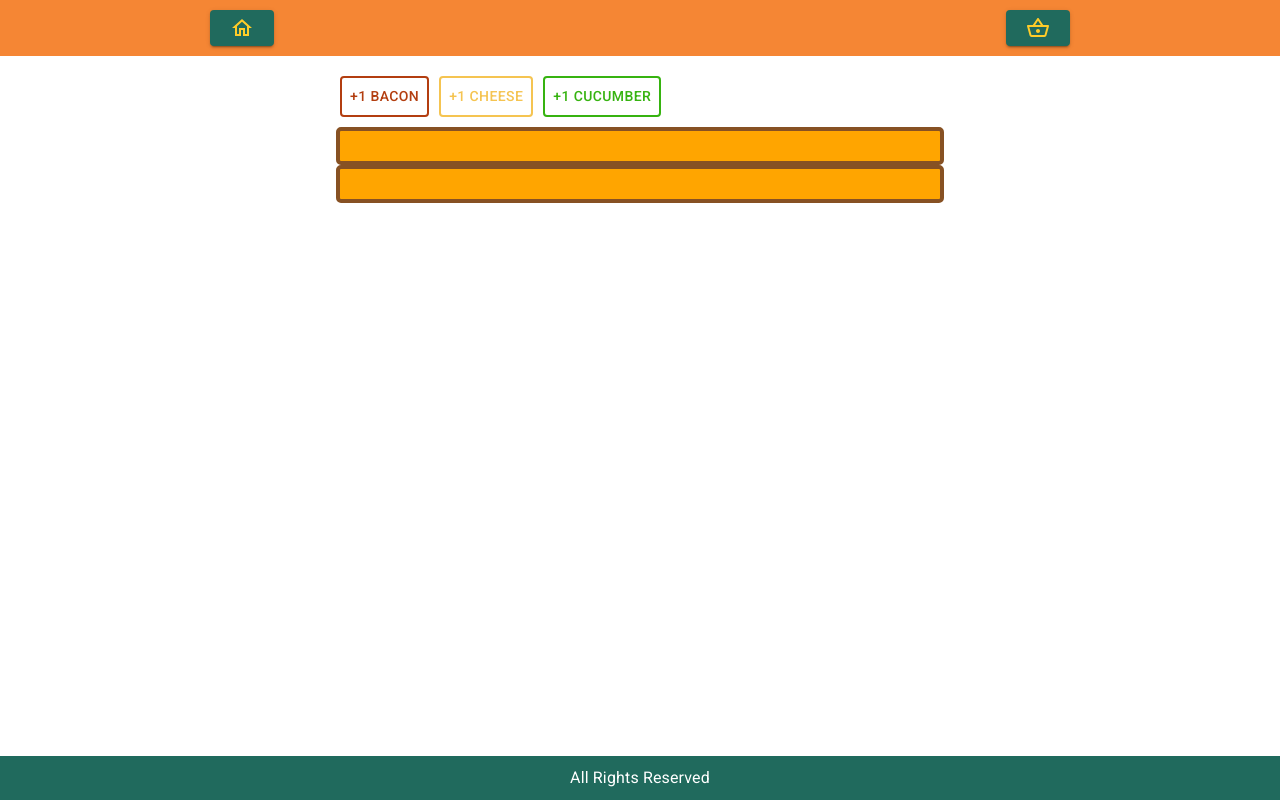
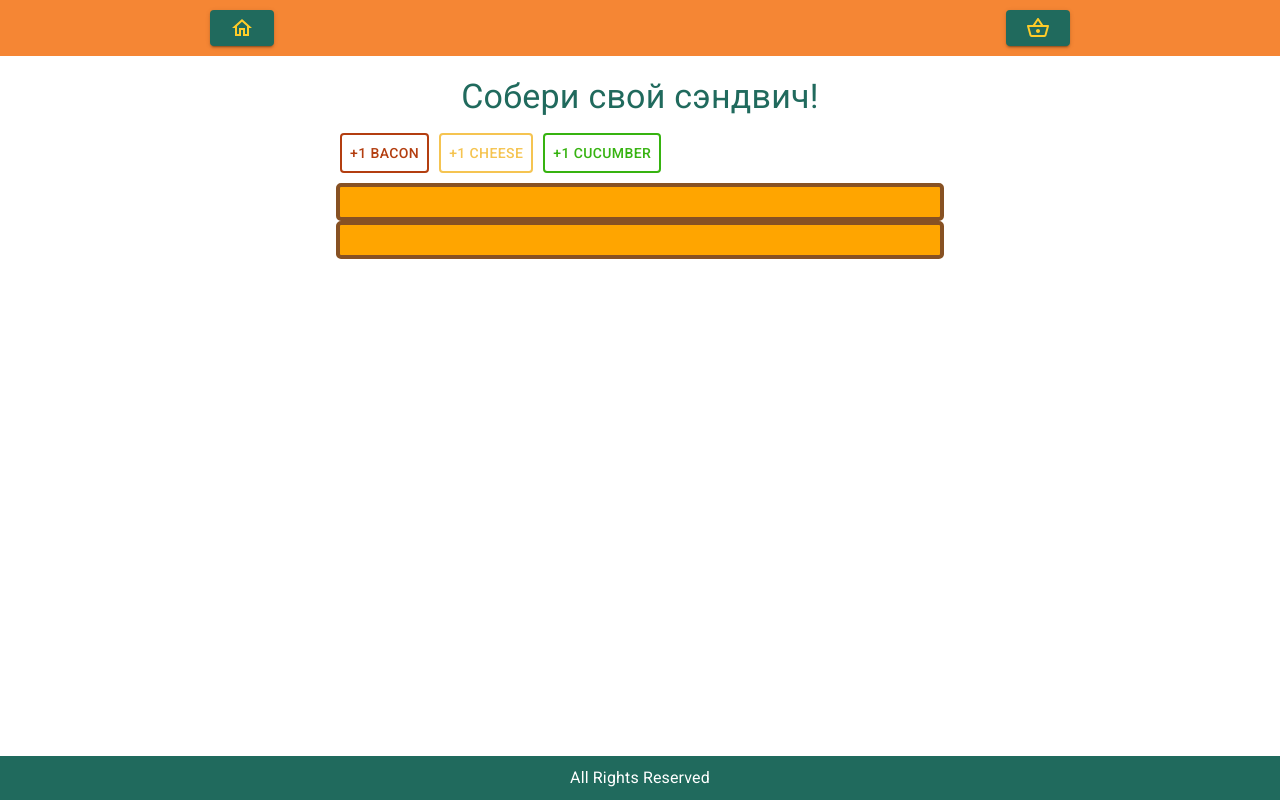
Before and after one commit to TroExol/labcode-homework, a React (Create React App) app in the folder react/burger/: page / in a window 1280 px wide. Built offline with nearby package versions, Linux system fonts and the light colour scheme.

Commit message:
refactor: 💡 SandwichBuilder: + title

```diff
--- a/react/burger/src/containers/SandwichBuilder/SandwichBuilder.tsx
+++ b/react/burger/src/containers/SandwichBuilder/SandwichBuilder.tsx
@@ -1,5 +1,5 @@
 import React, { useState } from 'react';
-import { Button, makeStyles } from '@material-ui/core';
+import { Button, makeStyles, Typography, useTheme, createStyles } from '@material-ui/core';
 import SandwichBread from '../../components/SandwichIngredients/SandwichBread';
 import SandwichBacon from '../../components/SandwichIngredients/SandwichBacon';
 import SandwichCheese from '../../components/SandwichIngredients/SandwichCheese';
@@ -13,7 +13,8 @@ const ingredientsMap: { [key in SandwichIngredientType]: JSX.Element } = {
     cucumber: <SandwichCucumber />,
 };
 
-const useStyles = makeStyles({
+const useStyles = makeStyles((theme) =>
+    createStyles({
         root: {
             display: 'flex',
             flexDirection: 'column',
@@ -21,6 +22,10 @@ const useStyles = makeStyles({
             width: '100%',
             marginTop: '20px',
             boxSizing: 'border-box',
+        },
+        title: {
+            color: theme.palette.secondary.main,
+            marginBottom: '15px',
         },
         sandwichManagement: {
             display: 'flex',
@@ -50,10 +55,13 @@ const useStyles = makeStyles({
             border: '2px solid #36b310',
             marginRight: '10px',
         },
-});
+    }),
+);
 
 const SandwichBuilder = (): JSX.Element => {
-    const classes = useStyles();
+    const theme = useTheme();
+
+    const classes = useStyles(theme);
 
     const [ingredients, setIngredients] = useState<SandwichIngredientType[]>([]);
 
@@ -91,6 +99,10 @@ const SandwichBuilder = (): JSX.Element => {
 
     return (
         <div className={classes.root}>
+            <Typography variant="h4" component="h1" className={classes.title}>
+                Собери свой сэндвич!
+            </Typography>
+
             <div className={classes.sandwichManagement}>
                 <Button
                     className={classes.baconButton}
```
Lines whose indentation alone changed are shown as unchanged.
